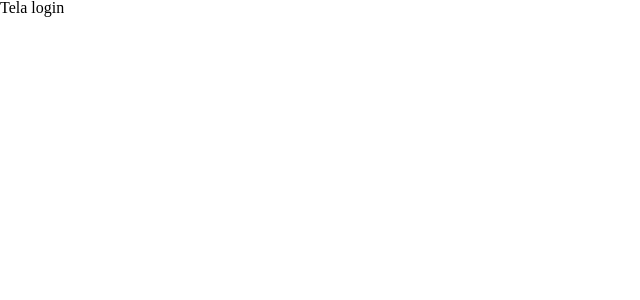
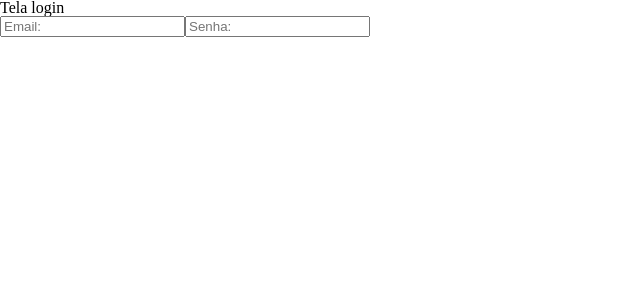
Before and after one commit to FelipeMedeiros99/store-front, a React (Create React App) app: page /login in a window 1280 px wide. Shown: the top 300 px of the page, without its empty margins (0-640 px from the left). Built offline with nearby package versions, Linux system fonts and the light colour scheme.

Commit message:
renderizador de inputs funcionando

```diff
--- a/src/Components/TelaLogin/index.jsx
+++ b/src/Components/TelaLogin/index.jsx
@@ -1,9 +1,25 @@
+import { useState } from "react"
 import LoginCadastroStyle from "../../StyleComponents/LoginCadastroStyle"
 
-export default function TelaLogin(){
-    return(
+import RenderizarInputs from "../../Tools/RenderInput"
+
+export default function TelaLogin() {
+    const [inputs, setInputs] = useState({ "Email: ": "", "Senha: ": "" })
+    const tipos = ["email", "password"]
+    const minimos = ['7', '6']
+
+
+    console.log(inputs)
+
+    return (
         <LoginCadastroStyle>
             <p>Tela login</p>
+            <RenderizarInputs
+                estado={inputs}
+                setEstado={setInputs}
+                tipos={tipos}
+                minimos={minimos}
+            />
         </LoginCadastroStyle>
     )
 }
--- /dev/null
+++ b/src/Tools/RenderInput.jsx
@@ -0,0 +1,27 @@
+/**
+ *
+ * @param {Object} estado - Objeto que será manipulado
+ * @param {Object} setEstado - Objeto que manipula o estado
+ * @param {Array} tipos - tipos dos inputs (em ordem)
+ * @param {Array} minimos - lista de minimos de cada input
+ */
+export default function RenderizarInputs({ estado, setEstado, tipos, minimos }) {
+    const chaves = Object.keys(estado)
+
+    return (
+        chaves.map((chave, index) => (
+            <input
+                key={index}
+                type={tipos[index]}
+                placeholder={chave}
+                min={minimos[index]}
+                value={estado[chave]}
+                onChange={(e) => {
+                    let copiaEstado = { ...estado }
+                    copiaEstado[chave] = e.currentTarget.value
+                    setEstado({...copiaEstado})
+                }}
+            />
+        ))
+    )
+}
--- a/src/index.jsx
+++ b/src/index.jsx
@@ -12,7 +12,6 @@ import TelaAdmin from './Components/TelaAdmin';
 
 function App(){
     return(
-
         <Router>
             <Routes>
                 <Route path="/" element={<Navigate to={"/login"} />} />
```
